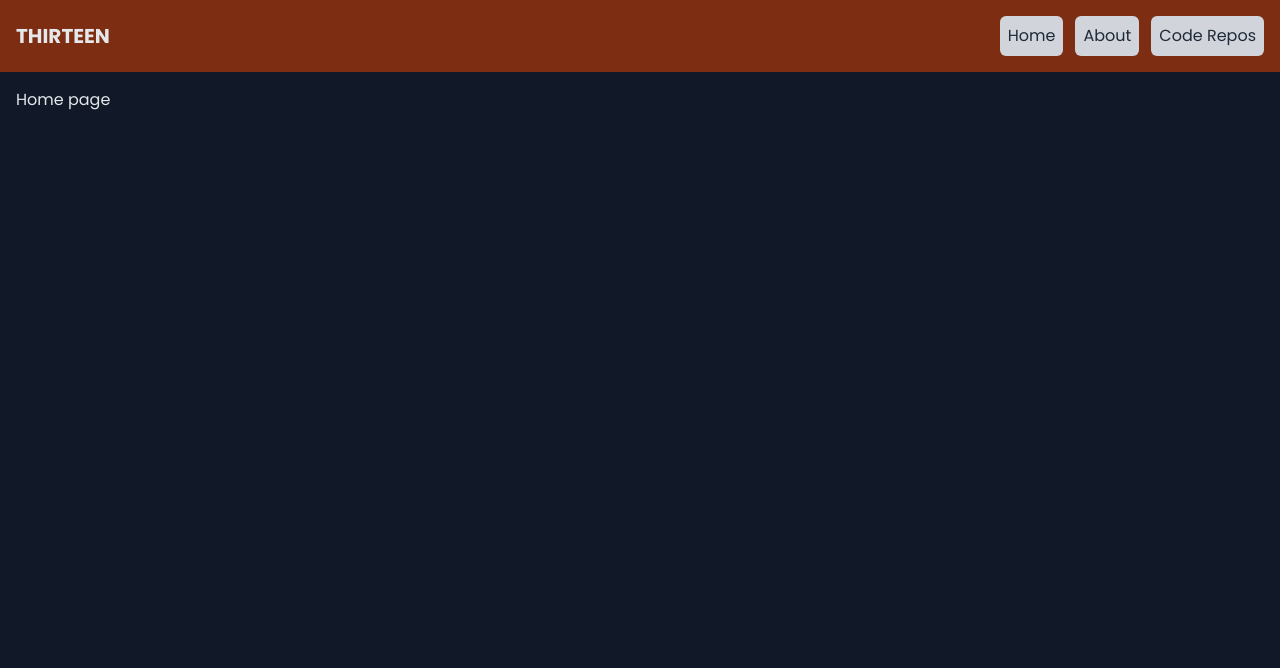
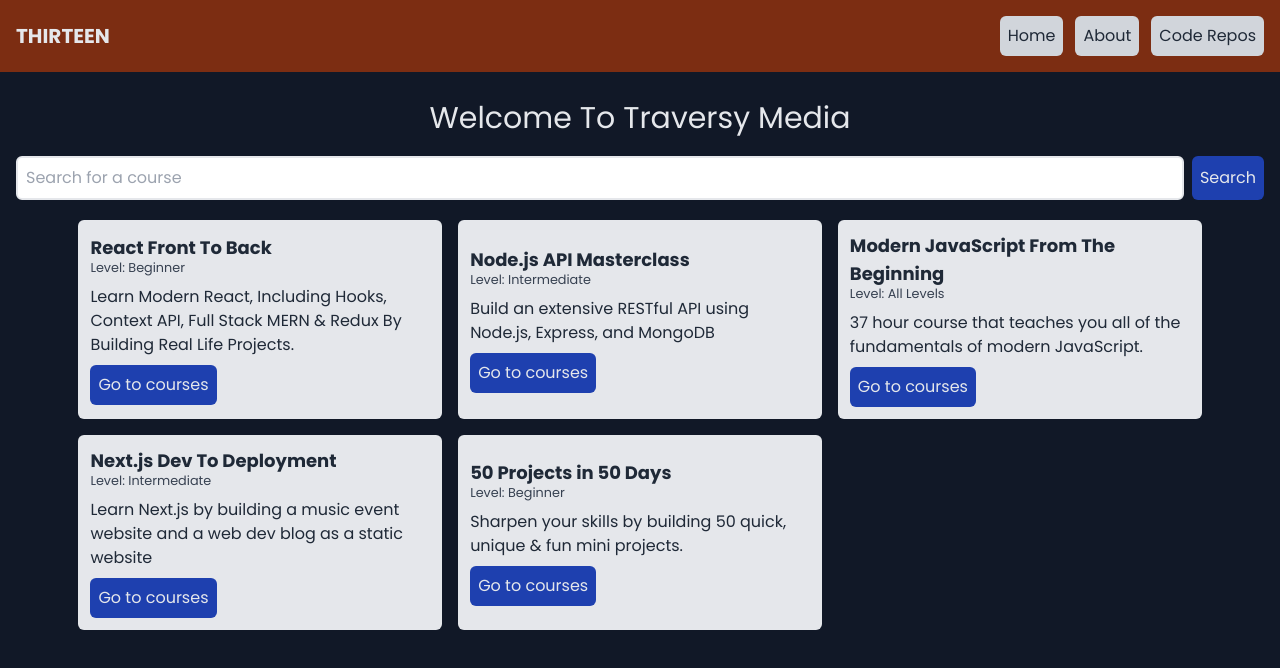
Before and after one commit to naijadeveloper/nextjs-13-study, a Next.js app: page / in a window 1280 px wide. Shown: the top 668 px of the page. Built offline with nearby package versions, Linux system fonts and the light colour scheme.

Commit message:
Using the api in next 13, in the api folder create a folder and in it create a route.ts file, export an async GET or POST function.

```diff
--- a/src/app/about/team/page.tsx
+++ b/src/app/about/team/page.tsx
@@ -11,23 +11,13 @@
         sapiente velit recusandae corporis tempore mollitia deleniti debitis a
       </p>
       <ul className="grid grid-cols-[repeat(auto-fit,_minmax(200px,_1fr))] auto-rows-[200px] gap-4 mt-4">
-        <li className="p-3 bg-orange-900 flex flex-col justify-center items-center gap-2 text-xl rounded-md">
-          <span className="w-[50px] h-[50px] bg-gray-500 rounded-full"></span>
-          <span>Henry Arnold</span>
-          <span>Design Specialist</span>
-        </li>
-
-        <li className="p-3 bg-orange-900 flex flex-col justify-center items-center gap-3 text-xl rounded-md">
-          <span className="w-[50px] h-[50px] bg-gray-500 rounded-full"></span>
-          <span>Henry Arnold</span>
-          <span>Design Specialist</span>
-        </li>
-
-        <li className="p-3 bg-orange-900 flex flex-col justify-center items-center gap-3 text-xl rounded-md">
-          <span className="w-[50px] h-[50px] bg-gray-500 rounded-full"></span>
-          <span>Henry Arnold</span>
-          <span>Design Specialist</span>
-        </li>
+        {[1, 2, 3].map((num) => (
+          <li className="p-3 bg-gray-200 flex flex-col justify-center items-center gap-2 text-xl rounded-md text-gray-800">
+            <span className="w-[50px] h-[50px] bg-gray-500 rounded-full"></span>
+            <span>Henry Arnold</span>
+            <span>Design Specialist</span>
+          </li>
+        ))}
       </ul>
     </div>
   );
--- /dev/null
+++ b/src/app/api/courses/data.json
@@ -0,0 +1,37 @@
+[
+  {
+    "id": 1,
+    "title": "React Front To Back",
+    "description": "Learn Modern React, Including Hooks, Context API, Full Stack MERN & Redux By Building Real Life Projects.",
+    "link": "https://www.traversymedia.com/Modern-React-Front-To-Back-Course",
+    "level": "Beginner"
+  },
+  {
+    "id": 2,
+    "title": "Node.js API Masterclass",
+    "description": "Build an extensive RESTful API using Node.js, Express, and MongoDB",
+    "link": "https://www.traversymedia.com/node-js-api-masterclass",
+    "level": "Intermediate"
+  },
+  {
+    "id": 3,
+    "title": "Modern JavaScript From The Beginning",
+    "description": "37 hour course that teaches you all of the fundamentals of modern JavaScript.",
+    "link": "https://www.traversymedia.com/modern-javascript-2-0",
+    "level": "All Levels"
+  },
+  {
+    "id": 4,
+    "title": "Next.js Dev To Deployment",
+    "description": "Learn Next.js by building a music event website and a web dev blog as a static website",
+    "link": "https://www.traversymedia.com/next-js-dev-to-deployment",
+    "level": "Intermediate"
+  },
+  {
+    "id": 5,
+    "title": "50 Projects in 50 Days",
+    "description": "Sharpen your skills by building 50 quick, unique & fun mini projects.",
+    "link": "https://www.traversymedia.com/50-Projects-In-50-Days",
+    "level": "Beginner"
+  }
+]
--- /dev/null
+++ b/src/app/api/courses/route.ts
@@ -0,0 +1,6 @@
+import { NextResponse } from "next/server";
+import courses from "@/app/api/courses/data.json";
+
+export async function GET(request: Request) {
+  return NextResponse.json(courses);
+}
--- /dev/null
+++ b/src/app/api/courses/search/route.ts
@@ -0,0 +1,10 @@
+import { NextResponse } from "next/server";
+import courses from "@/app/api/courses/data.json";
+
+export async function GET(req: Request) {
+  const { searchParams } = new URL(req.url);
+  const query = searchParams.get("query");
+  const filteredCourse = courses.filter(course => course.title.toLowerCase().includes((query as string).toLowerCase()));
+
+  return NextResponse.json(filteredCourse);
+}
--- a/src/app/api/hello/route.ts
+++ b/src/app/api/hello/route.ts
@@ -1,3 +1,3 @@
 export async function GET(request: Request) {
-  return new Response('Hello, Next.js!')
+  return new Response('Hello, Next.js!');
 }
--- a/src/app/page.tsx
+++ b/src/app/page.tsx
@@ -1,3 +1,37 @@
+"use client";
+import { useState, useEffect } from "react";
+import Courses from "@/components/Courses";
+import Loader from "@/app/code/repos/loading";
+import CourseSearch from "@/components/CourseSearch";
+import type { course } from "@/components/Courses";
+
 export default function Home() {
-  return <div>Home page</div>;
+  const [courses, setCourses] = useState<course[]>([]);
+  const [loading, setLoading] = useState(true);
+
+  useEffect(() => {
+    const fetchCourses = async () => {
+      const res = await fetch("/api/courses");
+      const data = await res.json();
+      setCourses(data);
+      setLoading(false);
+    };
+    fetchCourses();
+  }, []);
+
+  function getSearchResults(data: course[]) {
+    setCourses(data);
+  }
+
+  if (loading) {
+    return <Loader />;
+  }
+
+  return (
+    <>
+      <h1 className="text-3xl text-center my-3">Welcome To Traversy Media</h1>
+      <CourseSearch getSearchResults={getSearchResults} />
+      <Courses courses={courses} />
+    </>
+  );
 }
--- /dev/null
+++ b/src/components/CourseSearch.tsx
@@ -0,0 +1,33 @@
+import { useState } from "react";
+import type { course } from "./Courses";
+
+export default function CourseSearch({
+  getSearchResults,
+}: {
+  getSearchResults: (data: course[]) => void;
+}) {
+  const [query, setQuery] = useState("");
+
+  async function handleSubmit(e: React.FormEvent<HTMLFormElement>) {
+    e.preventDefault();
+    //
+    const res = await fetch(`/api/courses/search?query=${query}`);
+
+    const data = await res.json();
+
+    getSearchResults(data);
+  }
+
+  return (
+    <form onSubmit={handleSubmit} className="my-5 flex">
+      <input
+        type="text"
+        placeholder="Search for a course"
+        value={query}
+        onChange={(e) => setQuery(e.target.value)}
+        className="outline-none border-2 border-gray-200 text-gray-800 p-2 rounded-md grow"
+      />
+      <button className="bg-blue-800 p-2 rounded-md ml-2">Search</button>
+    </form>
+  );
+}
--- /dev/null
+++ b/src/components/Courses.tsx
@@ -0,0 +1,41 @@
+import Link from "next/link";
+
+// async function fetchCourses() {
+//   const response = await fetch("http://localhost:3000/api/courses");
+//   const courses = response.json();
+//   return courses;
+// }
+
+export type course = {
+  id: number;
+  title: string;
+  level: string;
+  description: string;
+  link: string;
+};
+
+export default function Courses({ courses }: { courses: course[] }) {
+  return (
+    <>
+      <div className="grid grid-cols-[repeat(auto-fit,_minmax(300px,_1fr))] w-[90%] gap-4 mx-auto">
+        {courses.map(({ id, title, level, description, link }: course) => (
+          <div
+            key={id}
+            className="bg-gray-200 flex flex-col justify-center text-gray-800 p-3 rounded-md"
+          >
+            <h2 className="font-bold text-lg">{title}</h2>
+            <small className="text-gray-700 -mt-1">Level: {level}</small>
+            <p className="mt-2">{description}</p>
+            <Link
+              href={link}
+              target="_blank"
+              className="p-2 rounded-md bg-blue-800 text-gray-200 mt-2 w-fit"
+            >
+              Go to courses
+            </Link>
+          </div>
+        ))}
+      </div>
+    </>
+  );
+}
```
